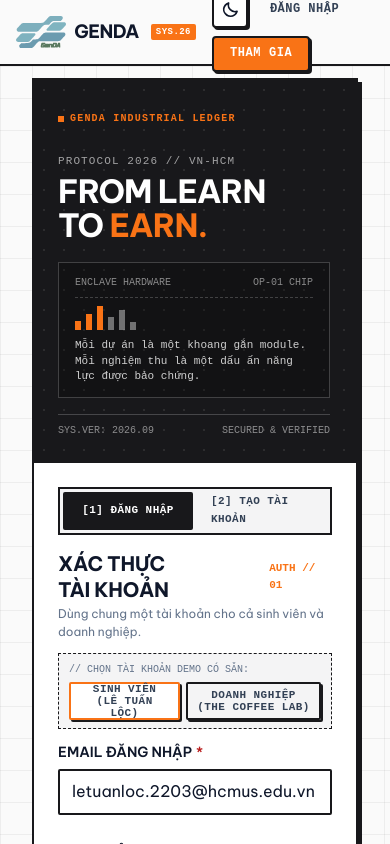
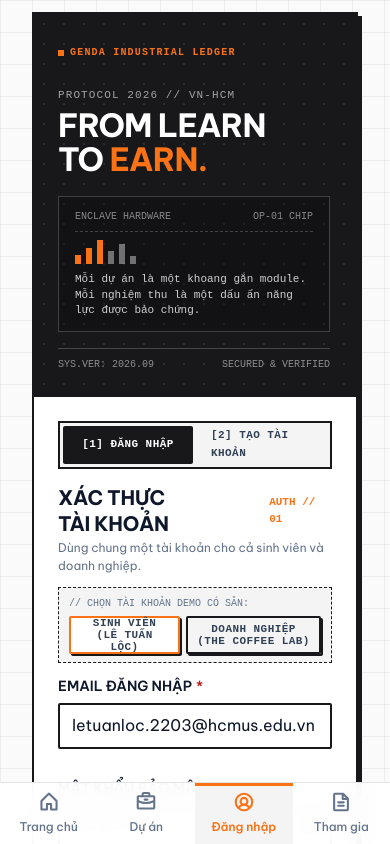
Before and after one commit to KidCute1412/GenDA, a Next.js app in the folder apps/web/: page /login in a window 390 px wide. Shown: the top 844 px of the page. Built offline with nearby package versions, Linux system fonts and the light colour scheme.

Commit message:
Fix navbar, web responsive

```diff
--- a/apps/web/app/(public)/login/page.tsx
+++ b/apps/web/app/(public)/login/page.tsx
@@ -1,6 +1,7 @@
 import Link from "next/link";
 import type { Metadata } from "next";
 import { SiteHeader } from "../../../components/layout/site-header";
+import { BottomNav } from "../../../components/layout/bottom-nav";
 import { LoginFormClient } from "../../../features/auth/components/login-form-client";
 import { RegisterFormClient } from "../../../features/auth/components/register-form-client";
 
@@ -22,13 +23,12 @@ export default async function LoginPage({
 
   return (
     <>
-      <SiteHeader />
+      <SiteHeader hideOnMobile />
 
       <main
         id="main-content"
-        className="industrial-canvas"
+        className="industrial-canvas has-bottom-nav auth-shell"
         style={{
-          minHeight: "calc(100vh - 64px)",
           display: "flex",
           flexDirection: "column",
           justifyContent: "center",
@@ -273,6 +273,7 @@ export default async function LoginPage({
 
         </div>
       </main>
+      <BottomNav />
 
       {/* Đã tích hợp micro footer ngay dưới thẻ terminal module */}
     </>
--- a/apps/web/app/(public)/projects/[id]/page.tsx
+++ b/apps/web/app/(public)/projects/[id]/page.tsx
@@ -62,7 +62,7 @@ export default async function ProjectDetailPage({
           {`SYS.EXPLORER // SPECIFICATION // MOD-${project.id.toUpperCase()}`}
         </div>
 
-        <nav aria-label="Đường dẫn phân cấp">
+        <nav className="page-breadcrumb-bar" aria-label="Đường dẫn phân cấp">
           <ol className="breadcrumbs" style={{ fontFamily: "ui-monospace, monospace", fontSize: "12px", textTransform: "uppercase" }}>
             <li>
               <Link href="/">ROOT</Link>
--- a/apps/web/app/(public)/projects/page.tsx
+++ b/apps/web/app/(public)/projects/page.tsx
@@ -108,7 +108,7 @@ export default async function ProjectsPage({
           {"SYS.EXPLORER // REGISTRY // 04 MODULES ACTIVE"}
         </div>
 
-        <nav aria-label="Đường dẫn phân cấp">
+        <nav className="page-breadcrumb-bar" aria-label="Đường dẫn phân cấp">
           <ol className="breadcrumbs" style={{ fontFamily: "ui-monospace, monospace", fontSize: "12px", textTransform: "uppercase" }}>
             <li>
               <Link href="/">ROOT</Link>
--- a/apps/web/app/(student)/student/applications/page.tsx
+++ b/apps/web/app/(student)/student/applications/page.tsx
@@ -3,6 +3,7 @@ import type { Metadata } from "next";
 import { SiteHeader } from "../../../../components/layout/site-header";
 import { SiteFooter } from "../../../../components/layout/site-footer";
 import { BottomNav } from "../../../../components/layout/bottom-nav";
+import { StudentRouteGuard } from "../../../../features/auth/components/student-route-guard";
 import { ButtonLink } from "../../../../components/ui/button";
 import { StatusBadge } from "../../../../components/ui/status-badge";
 import { EmptyState } from "../../../../components/ui/feedback";
@@ -38,9 +39,10 @@ export default function ApplicationsPage() {
     <>
       <SiteHeader hideOnMobile />
 
+      <StudentRouteGuard>
       <main id="main-content" className="industrial-canvas has-bottom-nav" style={{ paddingBottom: "var(--space-16)" }}>
         {/* THANH THƯỚC ĐO KỸ THUẬT & ĐIỀU HƯỚNG */}
-        <div style={{ borderBottom: "2px solid var(--machinery-border)", backgroundColor: "var(--color-surface-card)" }}>
+        <div className="page-breadcrumb-bar" style={{ borderBottom: "2px solid var(--machinery-border)", backgroundColor: "var(--color-surface-card)" }}>
           <div className="container" style={{ paddingBlock: "10px", display: "flex", justifyContent: "space-between", alignItems: "center", flexWrap: "wrap", gap: "8px" }}>
             <nav aria-label="Đường dẫn phân cấp" style={{ fontFamily: "ui-monospace, monospace", fontSize: "11px" }}>
               <ol className="breadcrumbs" style={{ margin: 0, padding: 0 }}>
@@ -176,6 +178,7 @@ export default function ApplicationsPage() {
           )}
         </div>
       </main>
+      </StudentRouteGuard>
 
       <SiteFooter />
       <BottomNav />
--- a/apps/web/app/components.css
+++ b/apps/web/app/components.css
@@ -1175,11 +1175,20 @@
   box-shadow: inset 0 3px 0 var(--color-action-primary);
 }
 
+.auth-shell {
+  min-height: calc(100vh - var(--layout-header-height));
+}
+
 @media (max-width: 767px) {
   .site-header--hide-on-mobile {
     display: none;
   }
 
+  /* Bottom nav đã là điều hướng chính trên điện thoại; không lặp lại breadcrumb bar ở đầu trang. */
+  .has-bottom-nav .page-breadcrumb-bar {
+    display: none;
+  }
+
   .site-header__controls .auth-reset,
   .site-header__controls .auth-dashboard {
     display: none;
@@ -1187,6 +1196,10 @@
 
   .has-bottom-nav {
     padding-bottom: calc(var(--layout-bottom-nav-height) + env(safe-area-inset-bottom));
+  }
+
+  .auth-shell {
+    min-height: 100dvh;
   }
 }
 
--- a/apps/web/components/layout/bottom-nav.tsx
+++ b/apps/web/components/layout/bottom-nav.tsx
@@ -1,7 +1,8 @@
 "use client";
 
 import Link from "next/link";
-import { usePathname } from "next/navigation";
+import { usePathname, useSearchParams } from "next/navigation";
+import { Suspense } from "react";
 import { Briefcase, FileText, House, ICON_WEIGHT, UserCircle } from "../ui/icons";
 import { useDemoSession } from "../../features/auth/hooks/use-demo-session";
 
@@ -22,6 +23,13 @@ const STUDENT_TABS = [
   { href: "/student/profile", label: "Hồ sơ", icon: UserCircle }
 ];
 
+const GUEST_TABS = [
+  { href: "/", label: "Trang chủ", icon: House },
+  { href: "/projects", label: "Dự án", icon: Briefcase },
+  { href: "/login", label: "Đăng nhập", icon: UserCircle },
+  { href: "/login?mode=register", label: "Tham gia", icon: FileText }
+];
+
 const SME_TABS = [
   { href: "/", label: "Trang chủ", icon: House },
   { href: "/sme/projects", label: "Dự án của tôi", icon: Briefcase },
@@ -29,13 +37,15 @@ const SME_TABS = [
   { href: "/student/profile", label: "Hồ sơ", icon: UserCircle }
 ];
 
-export function BottomNav() {
+function BottomNavContent() {
   const pathname = usePathname();
+  const searchParams = useSearchParams();
   const { session, hydrated } = useDemoSession();
-  const tabs = hydrated && session?.role === "SME" ? SME_TABS : STUDENT_TABS;
-  const activeHref = pathname.startsWith("/workspace/")
-    ? session?.role === "SME" ? "/sme/projects" : "/student/applications"
-    : tabs.find((tab) => pathname === tab.href || (tab.href !== "/" && pathname.startsWith(`${tab.href}/`)))?.href;
+  const tabs = !hydrated || !session ? GUEST_TABS : session.role === "SME" ? SME_TABS : STUDENT_TABS;
+  const currentPath = !session && pathname === "/login" && searchParams.get("mode") === "register" ? "/login?mode=register" : pathname;
+  const activeHref = currentPath.startsWith("/workspace/")
+    ? session?.role === "SME" ? "/sme/projects" : session?.role === "STUDENT" ? "/student/applications" : undefined
+    : tabs.find((tab) => currentPath === tab.href || (tab.href !== "/" && currentPath.startsWith(`${tab.href}/`)))?.href;
   return (
     <nav className="bottom-nav" aria-label="Điều hướng nhanh">
       {tabs.map((tab) => {
@@ -55,3 +65,11 @@ export function BottomNav() {
     </nav>
   );
 }
+
+export function BottomNav() {
+  return (
+    <Suspense fallback={<nav className="bottom-nav" aria-label="Điều hướng nhanh" />}>
+      <BottomNavContent />
+    </Suspense>
+  );
+}
--- a/apps/web/components/layout/site-footer.tsx
+++ b/apps/web/components/layout/site-footer.tsx
@@ -22,7 +22,7 @@ const COLUMNS = [
     title: "Dành cho bạn",
     links: [
       { href: "/projects", label: "Dự án đang tuyển" },
-      { href: "/register", label: "Tạo tài khoản" },
+      { href: "/login?mode=register", label: "Tạo tài khoản" },
       { href: "/admin", label: "Bảng quản trị (Ops)" },
       { href: "/ho-tro/cau-hoi-thuong-gap", label: "Câu hỏi thường gặp" }
     ]
--- a/apps/web/features/auth/components/auth-controls.tsx
+++ b/apps/web/features/auth/components/auth-controls.tsx
@@ -41,7 +41,7 @@ export function AuthControls() {
           ĐẶT LẠI DEMO
         </button>
         <Link href="/login" className="nav-link">ĐĂNG NHẬP</Link>
-        <Link href="/register" className="btn--tactile-orange" style={{ height: "36px", paddingInline: "var(--space-4)", fontSize: "12px", boxShadow: "2px 2px 0px var(--machinery-shadow)" }}>THAM GIA</Link>
+        <Link href="/login?mode=register" className="btn--tactile-orange" style={{ height: "36px", paddingInline: "var(--space-4)", fontSize: "12px", boxShadow: "2px 2px 0px var(--machinery-shadow)" }}>THAM GIA</Link>
       </>
     );
   }
--- a/apps/web/features/auth/components/login-form-client.tsx
+++ b/apps/web/features/auth/components/login-form-client.tsx
@@ -25,7 +25,8 @@ export function LoginFormClient() {
 
   function quickLogin(name: string, accountEmail: string, role: "STUDENT" | "SME" | "ADMIN", destination: string) {
     setDemoSession({ name, email: accountEmail, role, emailVerified: true });
-    router.push(destination);
+    router.replace(destination);
+    router.refresh();
   }
 
   function handleSubmit(e: React.FormEvent) {
@@ -36,10 +37,12 @@ export function LoginFormClient() {
       // Tự động phân luồng theo role hoặc email
       if (email.includes("sme") || email.includes("coffee") || email.includes("corp") || email.includes("lab")) {
         setDemoSession({ name: "The Coffee Lab", email, role: "SME", emailVerified: true });
-        router.push("/sme/projects");
+        router.replace("/sme/projects");
+        router.refresh();
       } else {
         setDemoSession({ name: "Lê Tuấn Lộc", email, role: "STUDENT", emailVerified: true });
-        router.push("/student/profile");
+        router.replace("/student/profile");
+        router.refresh();
       }
     }, 600);
   }
```
Also changed, not shown: apps/web/app/(student)/student/profile/page.tsx (+6 -1 lines), apps/web/features/auth/components/account-session-actions.tsx (added, +41 -0 lines), apps/web/features/auth/components/student-route-guard.tsx (added, +22 -0 lines).
